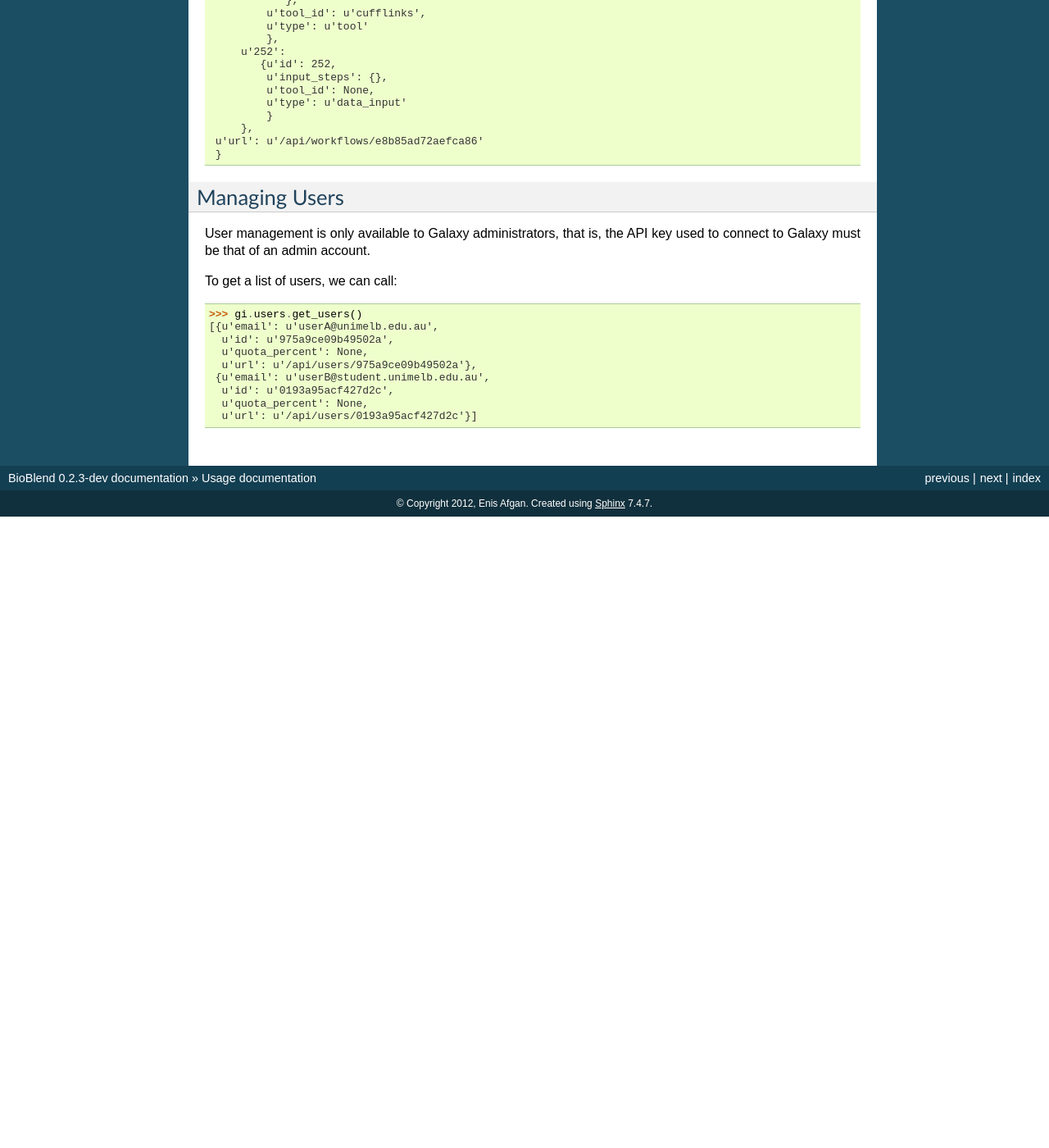
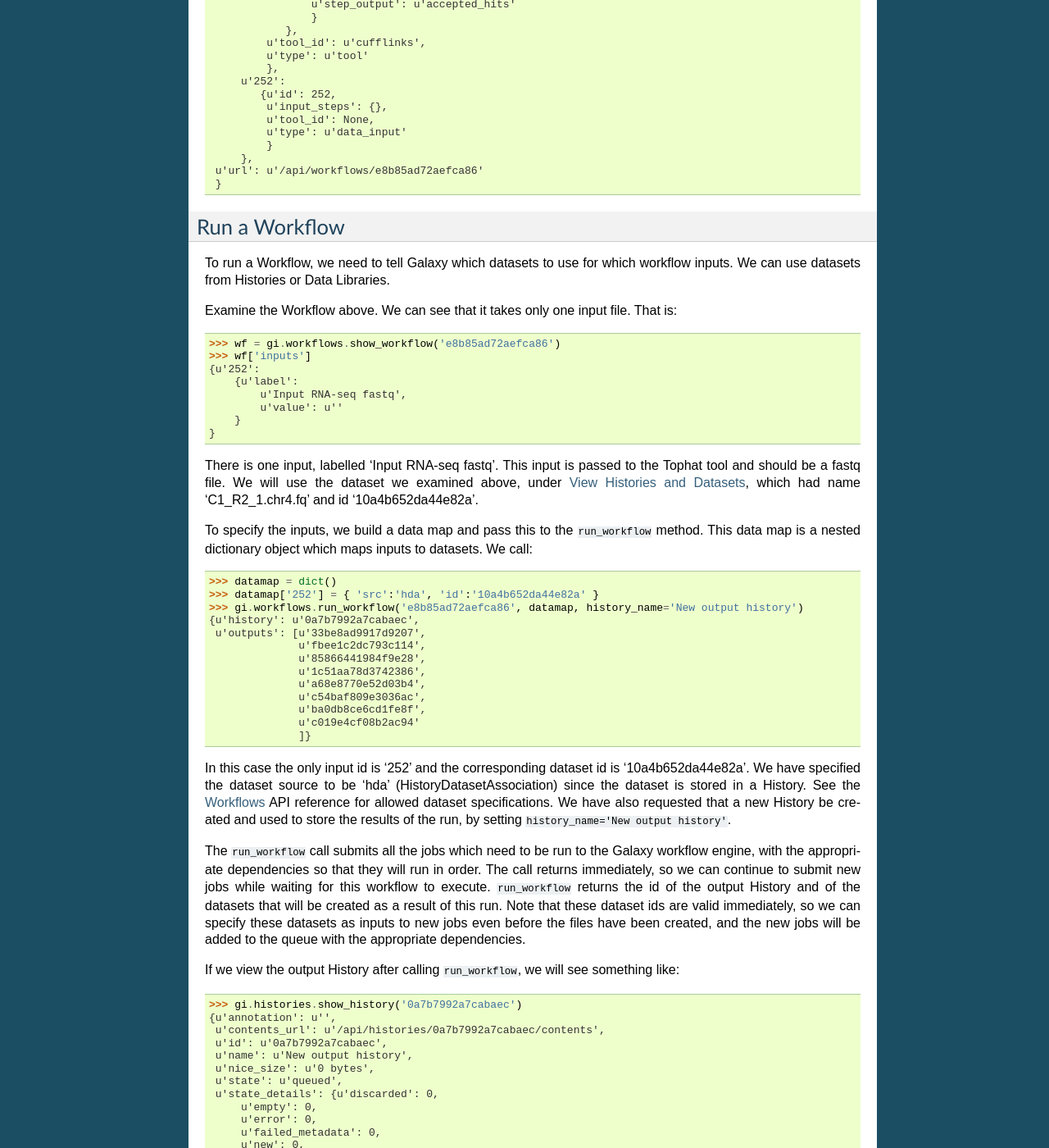
Before and after one commit to galaxyproject/bioblend, a Sphinx documentation site: the page built from docs/api_docs/galaxy/docs.rst, in a window 1280 px wide and 1400 px high, scrolled down 3357 px. Shown: the whole window at 82% size. Built offline with Sphinx 7.4.7, drawn with Linux system fonts in a browser that asks for light colours; before the commit the page ends 3987 px from its top, so only the background shows below that; some of the changed text lies outside the part shown.

Commit message:
Updated Galaxy usage docs.

```diff
--- a/docs/api_docs/galaxy/all.rst
+++ b/docs/api_docs/galaxy/all.rst
@@ -25,6 +25,8 @@ Histories
 
 -----
 
+.. _workflows-api:
+
 Workflows
 ---------
 
--- a/docs/api_docs/galaxy/docs.rst
+++ b/docs/api_docs/galaxy/docs.rst
@@ -4,7 +4,7 @@ Usage documentation
 
 This page describes some sample use cases for the Galaxy API and provides
 examples for these API calls.
-In addition to this page, there are functional examples of complete scripts in
+In addition to this page, there are functional examples of complete scripts in the
 ``docs/examples`` directory of the BioBlend source code repository.
 
 Connect to a Galaxy server
@@ -12,7 +12,7 @@ Connect to a Galaxy server
 
 To connect to a running Galaxy server, you will need an account on that Galaxy instance and an API key for the account. Instructions on getting an API key can be found at http://wiki.galaxyproject.org/Learn/API .
 
-To open a connection we use::
+To open a connection call::
 
     from bioblend.galaxy import GalaxyInstance
 
@@ -20,8 +20,10 @@ To open a connection we use::
 
 We now have a ``GalaxyInstance`` object which allows us to interact with the Galaxy server under our account, and access our data. If the account is a Galaxy admin account we also will be able to use this connection to carry out admin actions.
 
-Histories and Datasets
-~~~~~~~~~~~~~~~~~~~~~~
+.. _view-histories-and-datasets:
+
+View Histories and Datasets
+~~~~~~~~~~~~~~~~~~~~~~~~~~~
 
 Methods for accessing histories and datasets are grouped under ``GalaxyInstance.histories.*`` and ``GalaxyInstance.datasets.*`` respectively.
 
@@ -75,6 +77,8 @@ This returns a list of dictionaries containing basic metadata, including the id
           }
       }
 
+.. _example-dataset:
+
 This gives us a dictionary containing the History's metadata. With ``contents=False`` (the default), we only get a list of ids of the datasets contained within the History; with ``contents=True`` we would get metadata on each dataset. We can also directly access more detailed information on a particular dataset by passing its id to the ``show_dataset`` method::
 
     >>> gi.datasets.show_dataset('10a4b652da44e82a')
@@ -94,9 +98,8 @@ This gives us a dictionary containing the History's metadata. With ``contents=Fa
      u'state': u'ok',
      u'visible': True}
 
-
-Data Libraries
-~~~~~~~~~~~~~~
+View Data Libraries
+~~~~~~~~~~~~~~~~~~~
 
 Methods for accessing Data Libraries are grouped under ``GalaxyInstance.libraries.*``. Most Data Library methods are available to all users, but as only administrators can create new Data Libraries within Galaxy, the ``create_folder`` and ``create_library`` methods can only be called using an API key belonging to an admin account.
 
@@ -118,6 +121,9 @@ This gives a list of metadata dictionaries with basic information on each librar
      u'name': u'RNA-Seq',
      u'synopsis': u'Data for the RNA-Seq tutorial'}
 
+Upload files to a Data Library
+~~~~~~~~~~~~~~~~~~~~~~~~~~~~~~
+
 We can get files into Data Libraries in several ways: by uploading from our local machine, by retrieving from a URL, by passing the new file content directly into the method, or by importing a file from the filesystem on the Galaxy server.
 
 For instance, to upload a file from our machine we might call:
@@ -126,10 +132,10 @@ For instance, to upload a file from our machine we might call:
 
 Note that we have provided the id of the destination Data Library, and in this case we have specified the type that Galaxy should assign to the new dataset. The default value for ``file_type`` is 'auto', in which case Galaxy will attempt to guess the dataset type.
 
-Workflows
-~~~~~~~~~
+View Workflows
+~~~~~~~~~~~~~~
 
-Methods for accessing workflows are grouped under ``GalaxyInstance.workflows.*``. Currently, the Galaxy API allows us to run existing workflows or to import or export them as json.
+Methods for accessing workflows are grouped under ``GalaxyInstance.workflows.*``.
 
 To get information on the Workflows currently in your account, use::
 
@@ -185,14 +191,93 @@ This returns a list of metadata dictionaries. We can get the details of a partic
      u'url': u'/api/workflows/e8b85ad72aefca86'
      }
 
+Run a Workflow
+~~~~~~~~~~~~~~
 
+To run a Workflow, we need to tell Galaxy which datasets to use for which workflow inputs. We can use datasets from Histories or Data Libraries.
 
-Managing Users
-~~~~~~~~~~~~~~
+Examine the Workflow above. We can see that it takes only one input file. That is:
+
+        >>> wf = gi.workflows.show_workflow('e8b85ad72aefca86')
+        >>> wf['inputs']
+        {u'252':
+            {u'label':
+                u'Input RNA-seq fastq',
+                u'value': u''
+            }
+        }
+
+There is one input, labelled 'Input RNA-seq fastq'. This input is passed to the Tophat tool and should be a fastq file. We will use the dataset we examined above, under :ref:`view-histories-and-datasets`, which had name 'C1_R2_1.chr4.fq' and id '10a4b652da44e82a'.
+
+To specify the inputs, we build a data map and pass this to the ``run_workflow`` method. This data map is a nested dictionary object which maps inputs to datasets. We call::
+
+    >>> datamap = dict()
+    >>> datamap['252'] = { 'src':'hda', 'id':'10a4b652da44e82a' }
+    >>> gi.workflows.run_workflow('e8b85ad72aefca86', datamap, history_name='New output history')
+    {u'history': u'0a7b7992a7cabaec',
+     u'outputs': [u'33be8ad9917d9207',
+                  u'fbee1c2dc793c114',
+                  u'85866441984f9e28',
+                  u'1c51aa78d3742386',
+                  u'a68e8770e52d03b4',
+                  u'c54baf809e3036ac',
+                  u'ba0db8ce6cd1fe8f',
+                  u'c019e4cf08b2ac94'
+                  ]}
+
+In this case the only input id is '252' and the corresponding dataset id is '10a4b652da44e82a'. We have specified the dataset source to be 'hda' (HistoryDatasetAssociation) since the dataset is stored in a History. See the :ref:`workflows-api` API reference for allowed dataset specifications. We have also requested that a new History be created and used to store the results of the run, by setting ``history_name='New output history'``.
+
+The ``run_workflow`` call submits all the jobs which need to be run to the Galaxy workflow engine, with the appropriate dependencies so that they will run in order. The call returns immediately, so we can continue to submit new jobs while waiting for this workflow to execute. ``run_workflow`` returns the id of the output History and of the datasets that will be created as a result of this run. Note that these dataset ids are valid immediately, so we can specify these datasets as inputs to new jobs even before the files have been created, and the new jobs will be added to the queue with the appropriate dependencies.
+
+If we view the output History after calling ``run_workflow``, we will see something like::
+
+    >>> gi.histories.show_history('0a7b7992a7cabaec')
+    {u'annotation': u'',
+     u'contents_url': u'/api/histories/0a7b7992a7cabaec/contents',
+     u'id': u'0a7b7992a7cabaec',
+     u'name': u'New output history',
+     u'nice_size': u'0 bytes',
+     u'state': u'queued',
+     u'state_details': {u'discarded': 0,
+         u'empty': 0,
+         u'error': 0,
+         u'failed_metadata': 0,
+         u'new': 0,
+         u'ok': 0,
+         u'paused': 0,
+         u'queued': 8,
+         u'running': 0,
+         u'setting_metadata': 0,
+         u'upload': 0},
+     u'state_ids': {u'discarded': [],
+         u'empty': [],
+         u'error': [],
+         u'failed_metadata': [],
+         u'new': [],
+         u'ok': [],
+         u'paused': [],
+         u'queued': [u'33be8ad9917d9207',
+                     u'fbee1c2dc793c114',
+                     u'85866441984f9e28',
+                     u'1c51aa78d3742386',
+                     u'a68e8770e52d03b4',
+                     u'c54baf809e3036ac',
+                     u'ba0db8ce6cd1fe8f',
+                     u'c019e4cf08b2ac94'],
+         u'running': [],
+         u'setting_metadata': [],
+         u'upload': []
+        }
+    }
+
+In this case, because the submitted jobs have not had time to run, the output History contains 8 datasets in the 'queued' state and has a total size of 0 bytes. If we make this call again later we should instead see completed output files.
+
+View Users
+~~~~~~~~~~
 
 User management is only available to Galaxy administrators, that is, the API key used to connect to Galaxy must be that of an admin account.
 
-To get a list of users, we can call:
+To get a list of users, call:
 
     >>> gi.users.get_users()
     [{u'email': u'userA@unimelb.edu.au',
```
Also changed, not shown: 7 other files.
